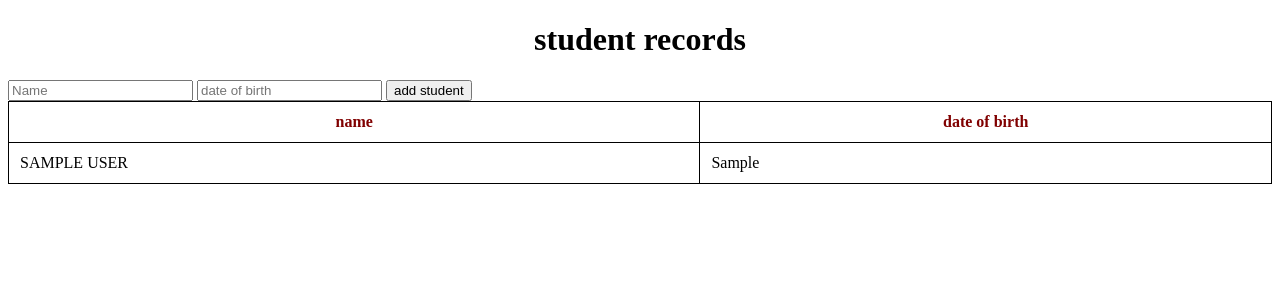
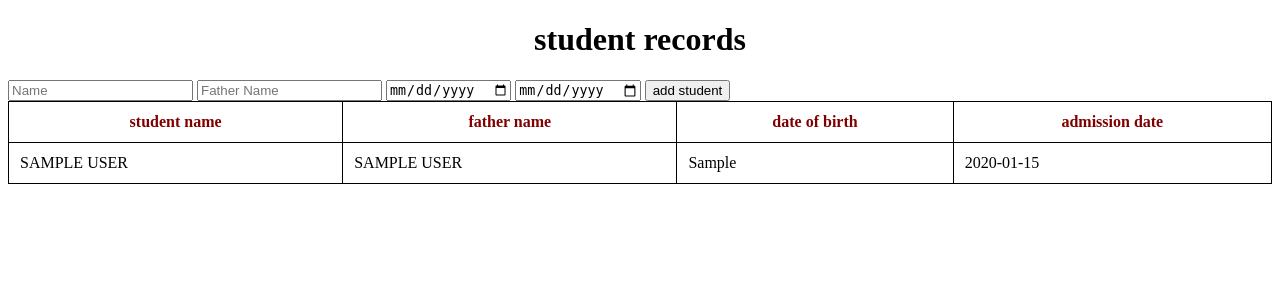
Before and after one commit to AbdulAziz-cs-cs/school_management_system, a FastAPI app: page /students-page in a window 1280 px wide. Shown: the top 300 px of the page. Run offline with FastAPI, Linux system fonts and the light colour scheme; tables that the repository leaves empty hold one stand-in row (values such as "Sample post").

Commit message:
add some more input values to student table

```diff
--- a/backend/database.py
+++ b/backend/database.py
@@ -2,7 +2,8 @@ from sqlalchemy import create_engine
 from sqlalchemy.orm import sessionmaker, declarative_base
 
 
-DATABASE_URL = "mysql+pymysql://root:@localhost/studentdb"
+
+DATABASE_URL = "mysql+pymysql://root:@localhost/gps_shingrai"
 
 
 engine = create_engine(DATABASE_URL)
--- a/backend/main.py
+++ b/backend/main.py
@@ -144,7 +144,9 @@ def login(request: Request):
 class StudentData(BaseModel):
 
     name: str
+    father_name: str
     dob: str
+    doj: str
 
 
 # --------------------------------------------------
@@ -158,7 +160,9 @@ def add_student(student: StudentData):
 
     new_student = Student(
         name=student.name,
-        dob=student.dob
+        father_name=student.father_name,
+        dob=student.dob,
+        doj=student.doj
     )
 
     db.add(new_student)
@@ -190,7 +194,9 @@ def get_students():
         result.append({
             "id": student.id,
             "name": student.name,
-            "dob": student.dob
+            "father_name": student.father_name,
+            "dob": student.dob,
+            "doj": student.doj,
         })
 
     db.close()
--- a/backend/models.py
+++ b/backend/models.py
@@ -1,4 +1,4 @@
-from sqlalchemy import Column, Integer, String
+from sqlalchemy import Column, Integer, String, Date
 
 from .database import Base
 
@@ -8,4 +8,6 @@ class Student(Base):
 
     id = Column(Integer, primary_key=True, index=True, autoincrement=True)
     name = Column(String(100), nullable=False)
+    father_name = Column(String(100), nullable=False)
     dob = Column(String(50), nullable=False)
+    doj = Column(Date)
--- a/frontend/static/js/studentrecords.js
+++ b/frontend/static/js/studentrecords.js
@@ -7,10 +7,12 @@ document.getElementById("adbtn").addEventListener("click", addstudent);
 async function addstudent() {
 
     let name = document.getElementById("name").value;
+    let father_name=document.getElementById("father_name").value;
     let dob = document.getElementById("dateofbirth").value;
+    let doj = document.getElementById("doj").value;
 
 
-    if (name === "" || dob === "") {
+    if (name === "" ||father_name=== "" || dob === "" ||  doj === "") {
         alert("Please fill in all fields");
         return;
     }
@@ -18,7 +20,9 @@ async function addstudent() {
 
     let student = {
         name: name,
-        dob: dob
+        father_name: father_name,
+        dob: dob,
+        doj: doj
     };
 
 
@@ -41,21 +45,27 @@ async function addstudent() {
         students.push({
             id: data.id,
             name: name,
-            dob: dob
+            father_name: father_name,
+            dob: dob,
+            doj: doj
         });
 
         renderTable();
 
 
         document.getElementById("name").value = "";
+        document.getElementById("father_name").value = "";
         document.getElementById("dateofbirth").value = "";
+        document.getElementById("doj").value = "";
 
 
         alert("Student added successfully");
 
-    } else {
-
-        alert("Failed to save student");
+    }
+    else {
+      let error = await response.json();
+      console.log("FastAPI error:", error);
+      alert(JSON.stringify(error));
     }
 }
 
@@ -73,7 +83,9 @@ function renderTable() {
         table.innerHTML += `
             <tr>
                 <td>${student.name.toUpperCase()}</td>
+                <td>${student.father_name.toUpperCase()}</td>
                 <td>${student.dob}</td>
+                <td>${student.doj}</td>
             </tr>
         `;
 
--- a/frontend/templates/home.html
+++ b/frontend/templates/home.html
@@ -2,7 +2,7 @@
 <html lang="en">
 <head>
     <meta charset="UTF-8">
-    <title>school</title>
+    <title>GPS SHINGRAI</title>
     <link rel="stylesheet" href="/static/css/home.css">
 </head>
 <body>
--- a/frontend/templates/studentrecords.html
+++ b/frontend/templates/studentrecords.html
@@ -8,16 +8,19 @@
 
     <h1>student records</h1>
     <input type="text" id="name" placeholder="Name">
-    <input type="text" id="dateofbirth" placeholder="date of birth">
+    <input type="text" id="father_name" placeholder="Father Name">
+    <input type="date" id="dateofbirth" placeholder="date of birth">
+    <input type="date" id="doj" placeholder="admission date">
 
 
     <button id="adbtn">add student</button>
 
     <table>
            <tr>
-               <th>name</th>
-
+               <th>student name</th>
+               <th>father name</th>
                <th>date of birth</th>
+               <th>admission date</th>
 
            </tr>
 
--- a/run.txt
+++ b/run.txt
@@ -5,7 +5,7 @@ Step-by-step run instructions (Windows)
 
 2) (Optional but recommended) Create and activate a virtual environment:
    python -m venv .venv
-   .\.venv\Scripts\Activate.ps1   # PowerShell
+   .\.venv\Scripts\Activate.   # PowerShell
    # or .\.venv\Scripts\activate.bat   # CMD
 
 3) Install Python dependencies:
@@ -23,7 +23,7 @@ Step-by-step run instructions (Windows)
    - Home page: http://127.0.0.1:8000/home.html
    - Login page: http://127.0.0.1:8000/login.html
 
-6) First run will create a SQLite database file in the backend folder named studentdb.db.
+6) First run will create a SQLite database file in the backend folder nameps1d studentdb.db.
 
 Troubleshooting:
  - If the server fails to start, check the console for errors. Common issues: missing dependencies, port in use.
```
